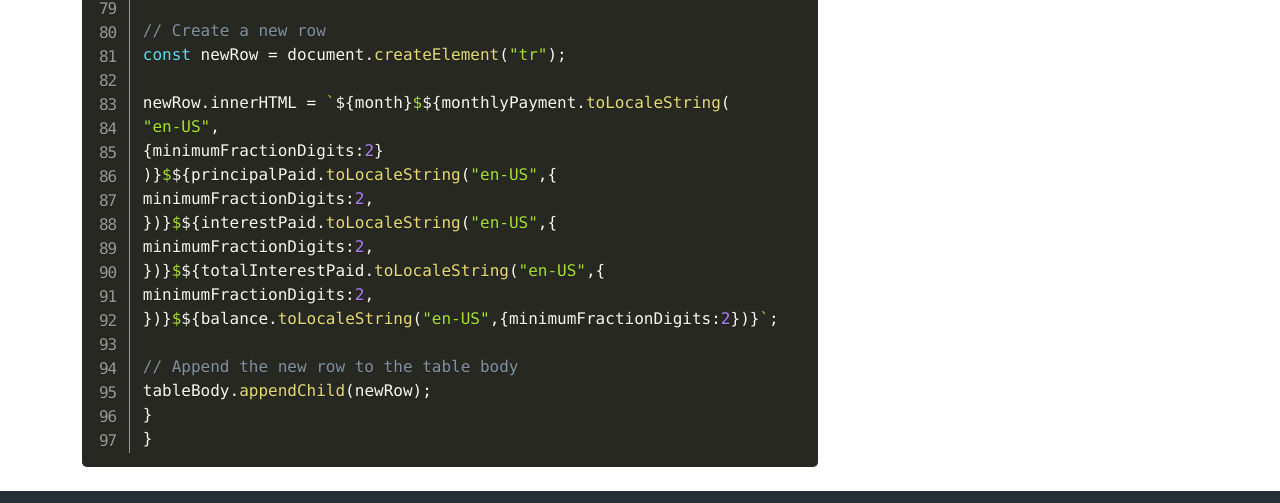
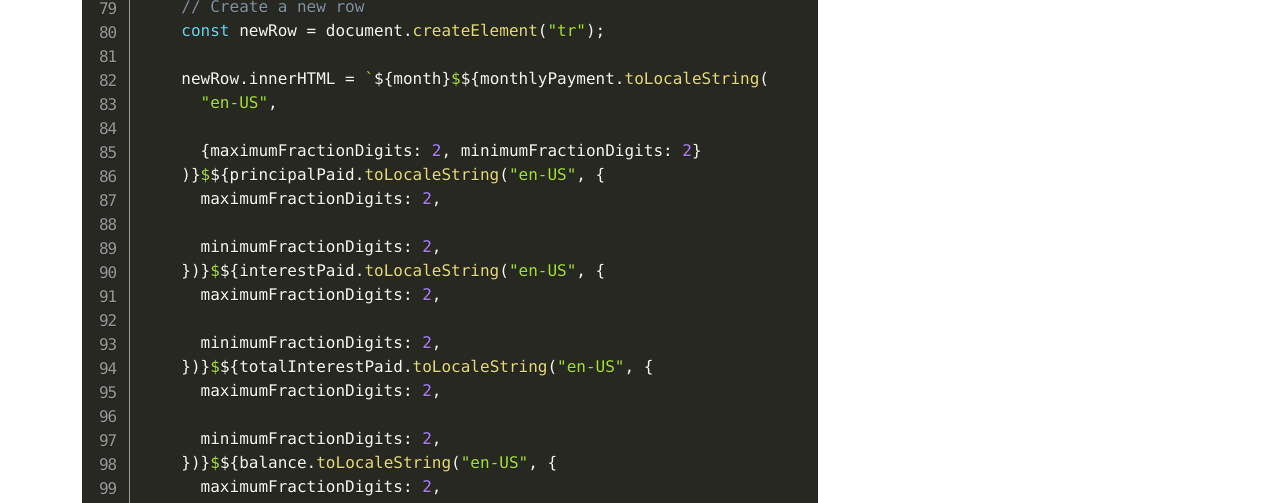
Before and after one commit to gelsonh/Mortgage-Loan-Calculator, a plain HTML site: page code.html in a window 1280 px wide. Shown: the part 2023-2526 px from the top of the page. Drawn offline with nearby package versions, Linux system fonts and the light colour scheme.

Commit message:
Added changed in Code HTML

```diff
--- a/code.html
+++ b/code.html
@@ -146,11 +146,10 @@
                     maximumFractionDigits: 2,
                   });
 
-                displayResults(amount, term, rate, monthlyRate, monthlyPayment);
+                displayResults(amount, term, monthlyRate, monthlyPayment);
               }
 
-              function displayResults(amount, term, rate, monthlyRate, monthlyPayment) {
-
+              function displayResults(amount, term, monthlyRate, monthlyPayment) {
                 // Total interest
                 const totalInterest = monthlyPayment * term - amount;
 
@@ -176,19 +175,31 @@
 
                   newRow.innerHTML = `<td>${month}</td><td>$${monthlyPayment.toLocaleString(
                     "en-US",
-              {minimumFractionDigits:2}
-              )}</td><td>$${principalPaid.toLocaleString("en-US",{
-              minimumFractionDigits:2,
-              })}</td><td>$${interestPaid.toLocaleString("en-US",{
-              minimumFractionDigits:2,
-              })}</td><td>$${totalInterestPaid.toLocaleString("en-US",{
-              minimumFractionDigits:2,
-              })}</td><td>$${balance.toLocaleString("en-US",{minimumFractionDigits:2})}</td>`;
+
+                    {maximumFractionDigits: 2, minimumFractionDigits: 2}
+                  )}</td><td>$${principalPaid.toLocaleString("en-US", {
+                    maximumFractionDigits: 2,
+
+                    minimumFractionDigits: 2,
+                  })}</td><td>$${interestPaid.toLocaleString("en-US", {
+                    maximumFractionDigits: 2,
+
+                    minimumFractionDigits: 2,
+                  })}</td><td>$${totalInterestPaid.toLocaleString("en-US", {
+                    maximumFractionDigits: 2,
+
+                    minimumFractionDigits: 2,
+                  })}</td><td>$${balance.toLocaleString("en-US", {
+                    maximumFractionDigits: 2,
+
+                    minimumFractionDigits: 2,
+                  })}</td>`;
 
                   // Append the new row to the table body
                   tableBody.appendChild(newRow);
                 }
               }
+
 
             </code>
           </pre>
```
Lines whose indentation alone changed are shown as unchanged.
